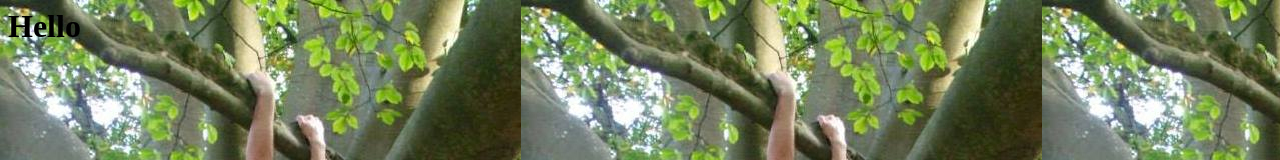
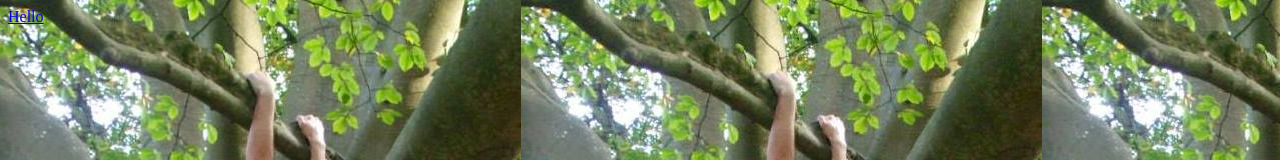
Before and after one commit to drporrock/drporrock, a plain HTML site: page index.html in a window 1280 px wide. Shown: the top 160 px of the page. Drawn offline with Linux system fonts and the light colour scheme.

Commit message:
fix link

```diff
--- a/index.html
+++ b/index.html
@@ -1,2 +1,2 @@
 <html>
-<body background="images/johntree.jpg"><h1 href="bootstrap.html">Hello</h1></body>
+<body background="images/johntree.jpg"><a href="bootstrap.html">Hello</a></body>
```
